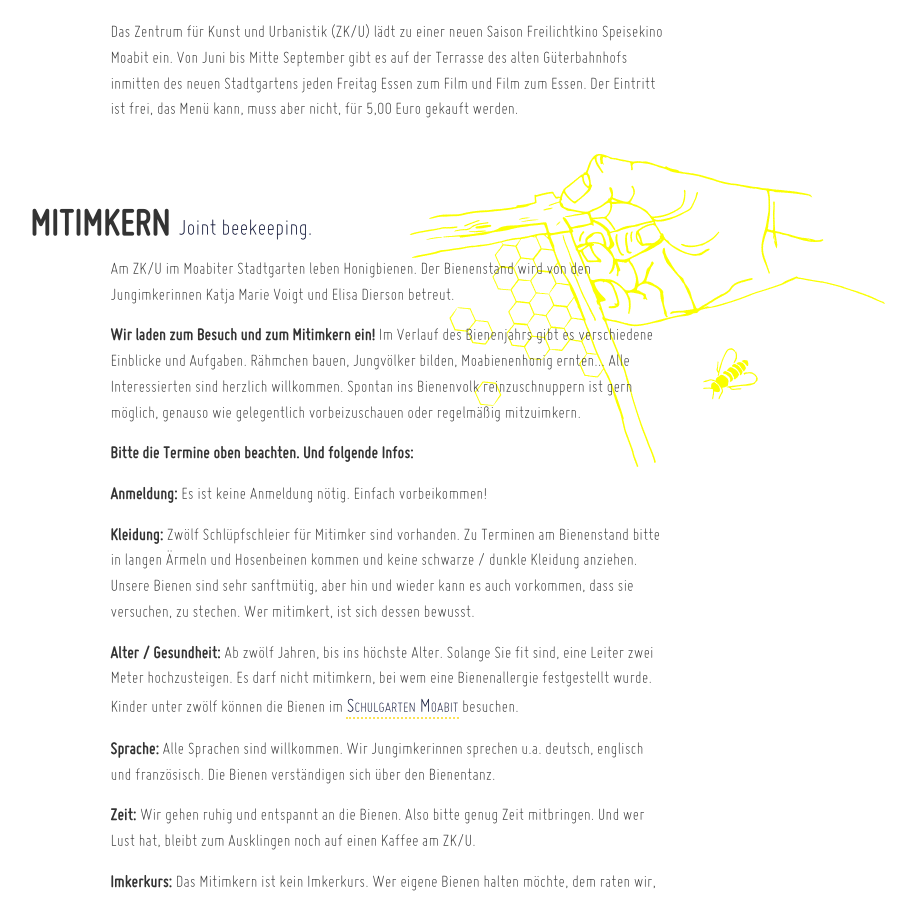
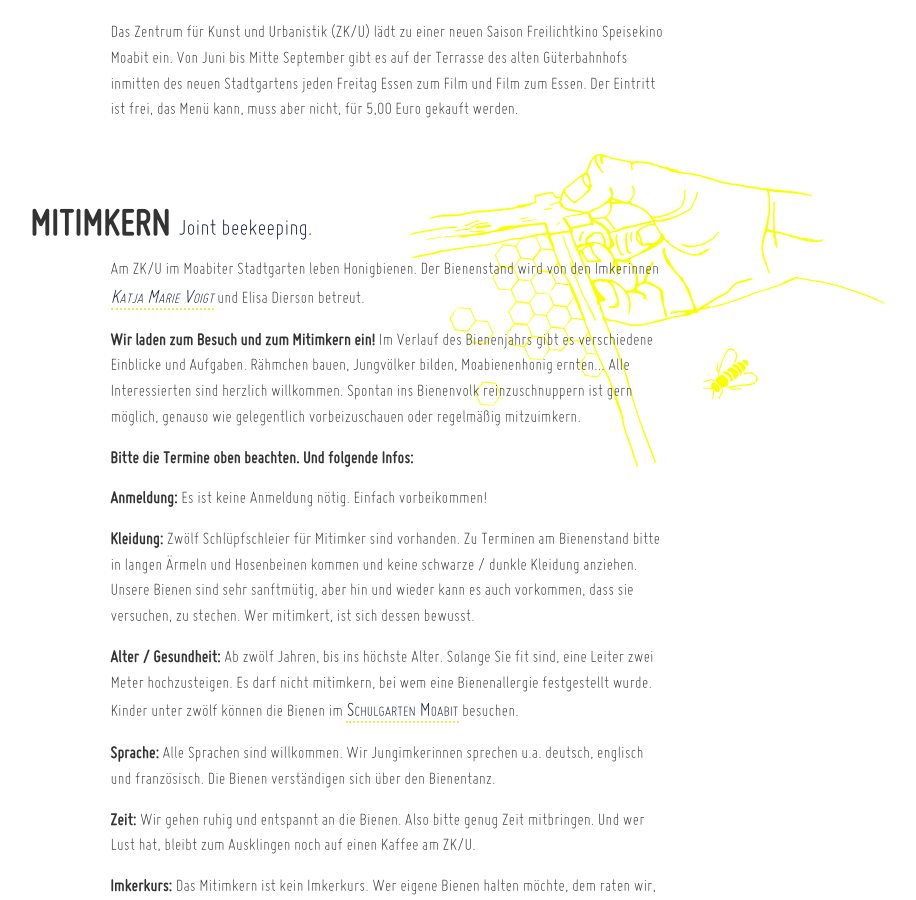
Before and after one commit to dieda/moabienen.berlin-bienenstadt.de, a Jekyll site: the page built from index.html, in a window 1280 px wide and 900 px high, scrolled down 1797 px. Shown: the whole window, without its empty margins (252-1168 px from the left). Built offline with Jekyll 4.4.1, drawn with Linux system fonts in a browser that asks for light colours.

Commit message:
links to katjamarievoigt.com

```diff
--- a/index.html
+++ b/index.html
@@ -97,7 +97,7 @@ nav:
 </h2>
 
 <p>
-  Am ZK/U im Moabiter Stadtgarten leben Honigbienen. Der Bienenstand wird von den Jungimkerinnen Katja Marie Voigt und Elisa Dierson betreut.
+  Am ZK/U im Moabiter Stadtgarten leben Honigbienen. Der Bienenstand wird von den Imkerinnen <a href="http://www.katjamarievoigt.com" target="_blank"<p><i>Katja Marie Voigt</i></a> und Elisa Dierson betreut.
 </p>
 
 <p>
```
